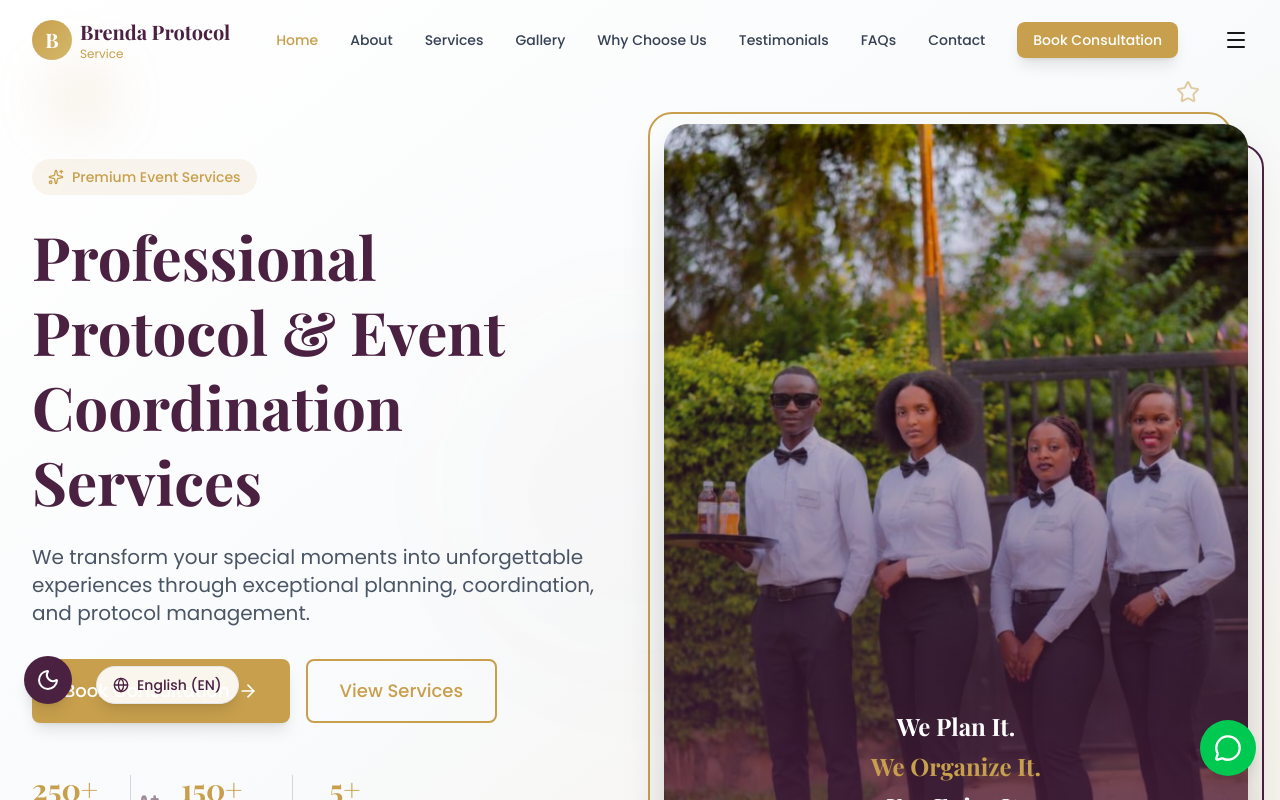
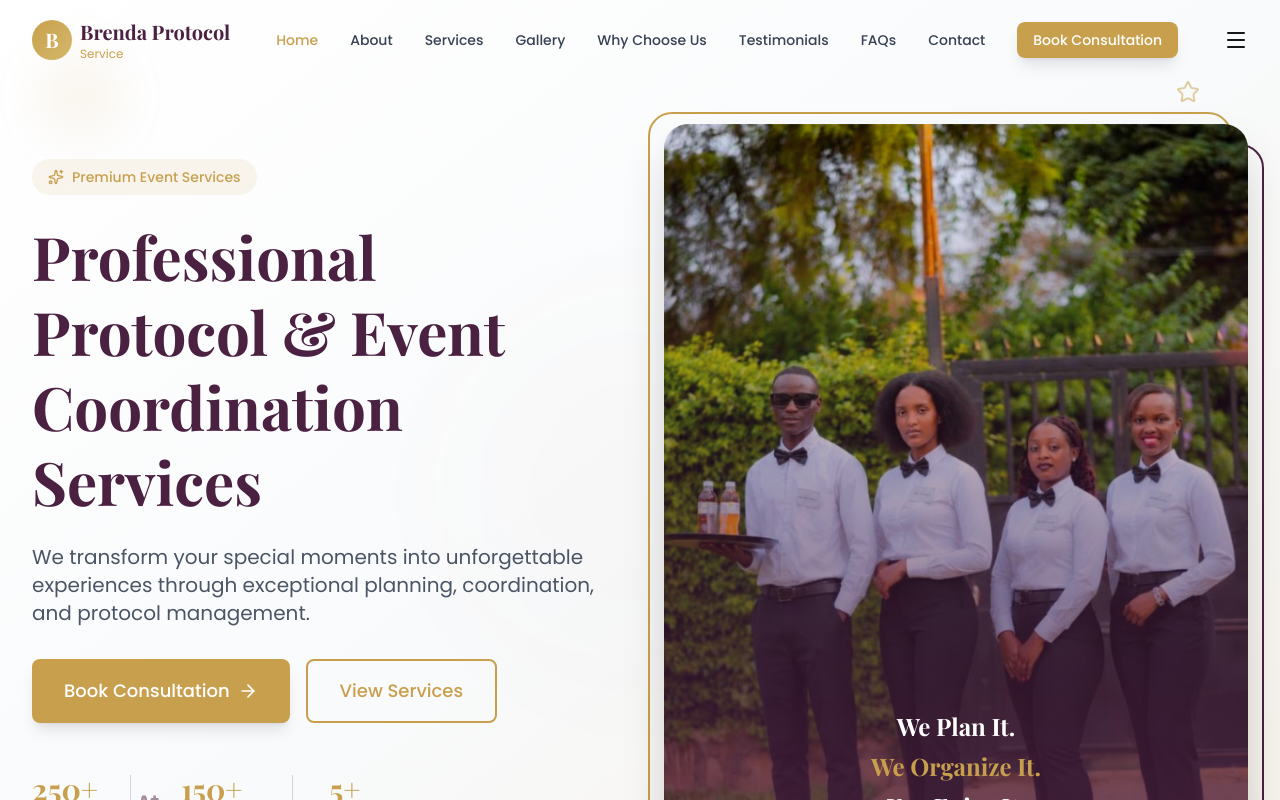
Before and after one commit to Yvan008/brenda, a Next.js app: page / in a window 1280 px wide. Shown: the top 800 px of the page. Built offline with nearby package versions, Linux system fonts and the light colour scheme.

Commit message:
Mount language + extra features

```diff
--- a/src/app/page.tsx
+++ b/src/app/page.tsx
@@ -10,8 +10,7 @@ import { FAQ } from '@/components/FAQ'
 import { Contact } from '@/components/Contact'
 import { CTA } from '@/components/CTA'
 import { Footer } from '@/components/Footer'
-import { ExtraFeatures } from '@/components/ExtraFeatures'
-import { LanguageToggle } from '@/components/LanguageToggle'
+
 
 export default function Home() {
   return (
@@ -28,8 +27,7 @@ export default function Home() {
       <Contact />
       <CTA />
       <Footer />
-      <LanguageToggle />
-      <ExtraFeatures />
     </main>
+
   )
 }
```
